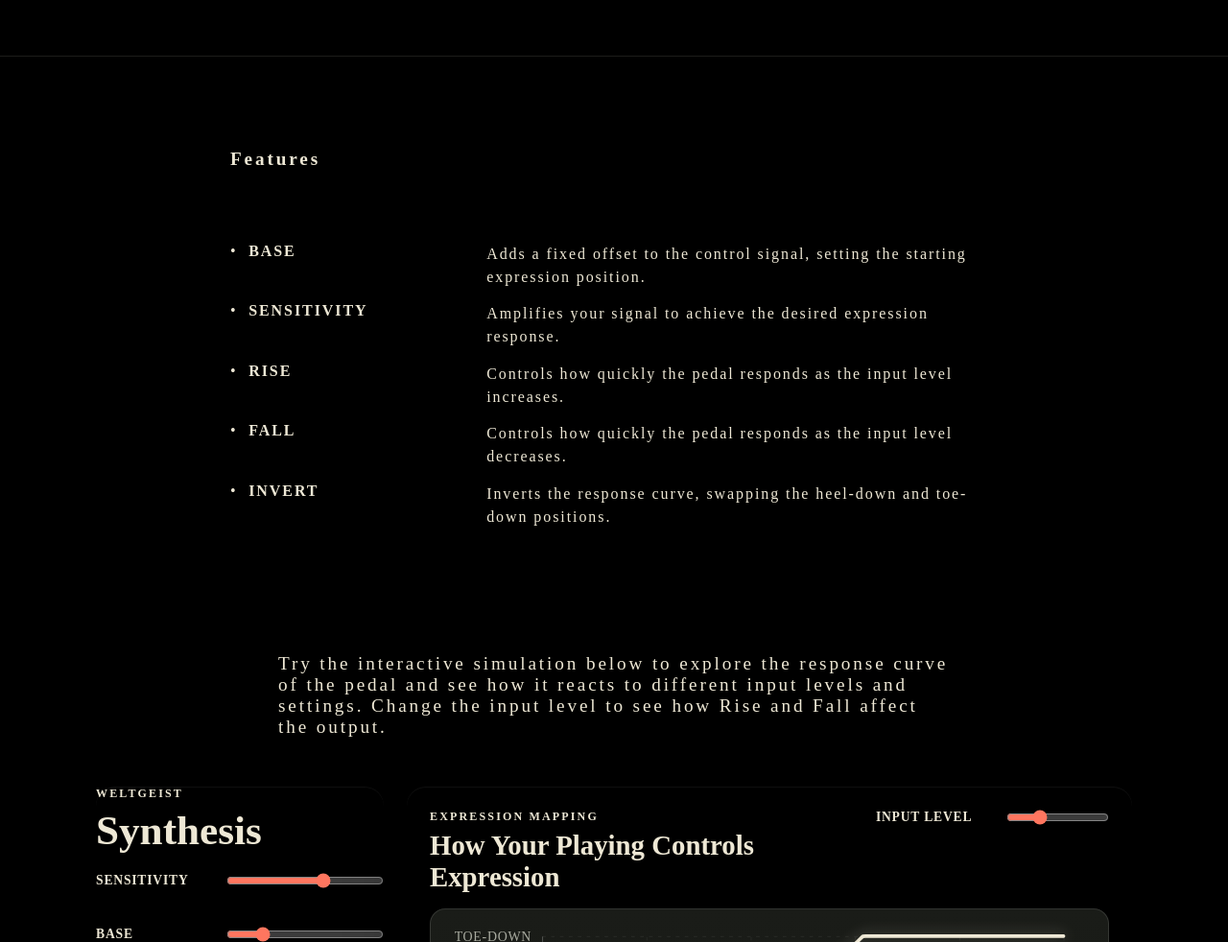
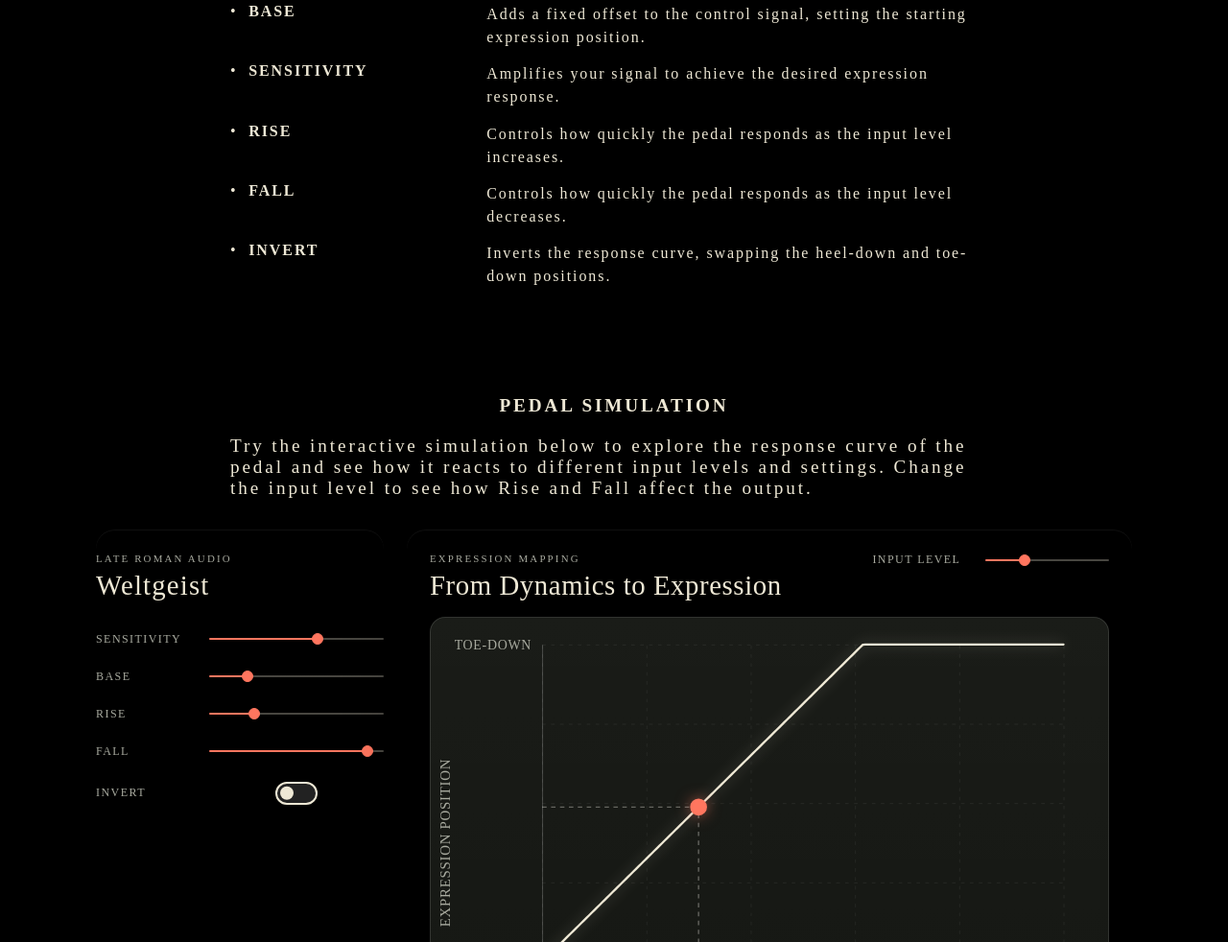
Before and after one commit to Roemeo96/lateromanaudio, a website built with Vite: page index.html in a window 1280 px wide. Shown: the part 1818-2800 px from the top of the page at 96% size. Built offline with nearby package versions, Linux system fonts and the light colour scheme.

Commit message:
styling cleanup

```diff
--- a/index.html
+++ b/index.html
@@ -24,7 +24,7 @@
 
     <meta
       name="description"
-      content="Late Roman Audio develops the Weltgeist Synthesis pedal, transforming the dynamics of your instrument signal into expression-pedal control."
+      content="Late Roman Audio develops the Weltgeist pedal, transforming the dynamics of your instrument signal into expression-pedal control."
     >
 
     <title>
@@ -77,7 +77,7 @@
           Features
         </a>
 
-        <a href="#pedal-simulation">
+        <a href="#simulation">
           Simulation
         </a>
 
@@ -95,7 +95,7 @@
 
     <section class="landing-hero">
       <h1 class="visually-hidden">
-        Late Roman Audio – Weltgeist Synthesis
+        Late Roman Audio – Weltgeist
       </h1>
 
       <div
@@ -147,7 +147,7 @@
         </p>
 
         <p class="landing-description">
-          The Weltgeist Synthesis is a first-of-its-kind pedal that converts
+          The Weltgeist is a first-of-its-kind pedal that converts
           the dynamics of your guitar signal into a control signal emulating
           an expression pedal. This allows you to use your playing dynamics
           to control other effects with an expression input, creating a more
@@ -163,8 +163,6 @@
         </p>
       </div>
     </section>
-
-    <!-- Product image and purchase controls -->
 
     <section
       id="pedal"
@@ -247,12 +245,12 @@
 
     <section
       id="features"
-      class="landing-bullets reveal-section"
+      class="content-section reveal-section"
       aria-labelledby="features-heading"
     >
       <h2
         id="features-heading"
-        class="landing-description"
+        class="section-heading"
       >
         Features
       </h2>
@@ -302,23 +300,34 @@
           </dd>
         </div>
       </dl>
+    </section>
 
-      <div class="landing-copy">
+    <section
+      id="simulation"
+      class="content-section reveal-section"
+      aria-labelledby="simulation-heading"
+    >
+      <h2
+        id="simulation-heading"
+        class="section-heading"
+      >
+        Pedal Simulation
+      </h2>
+
       <p class="landing-description">
         Try the interactive simulation below to explore the response curve of
         the pedal and see how it reacts to different input levels and settings.
         Change the input level to see how Rise and Fall affect the output.
       </p>
-      </div>
     </section>
 
     <main
       id="pedal-simulation"
       class="app reveal-section"
-      aria-labelledby="simulation-heading"
+      aria-labelledby="simulation-panel-heading"
     >
       <h2
-        id="simulation-heading"
+        id="simulation-panel-heading"
         class="visually-hidden"
       >
         Interactive response curve
@@ -327,11 +336,11 @@
       <section class="pedal-panel">
         <header class="pedal-header">
           <p class="brand">
-            Weltgeist
+            Late Roman Audio
           </p>
 
           <p class="pedal-product-name">
-            Synthesis
+            Weltgeist
           </p>
         </header>
 
@@ -454,7 +463,7 @@
             </p>
 
             <h3>
-              How Your Playing Controls Expression
+              From Dynamics to Expression
             </h3>
           </div>
 
@@ -505,17 +514,14 @@
       </section>
     </main>
 
-    <!-- Specifications and compatibility -->
-
     <section
       id="specifications"
-      class="landing-specifications reveal-section"
+      class="content-section reveal-section"
       aria-labelledby="specifications-heading"
     >
-      <div class="landing-copy">
       <h2
         id="specifications-heading"
-          class="landing-description"
+        class="section-heading"
       >
         Specifications
       </h2>
@@ -567,7 +573,7 @@
         </div>
       </dl>
 
-        <h2 class="landing-description">
+      <h2 class="section-heading section-heading--subsequent">
         Compatibility Notice
       </h2>
 
@@ -579,7 +585,6 @@
         may not be compatible with all devices. Please check your device's
         specifications before using the pedal.
       </p>
-      </div>
     </section>
 
     <!-- Footer -->
--- a/src/main.js
+++ b/src/main.js
@@ -317,3 +317,30 @@ sections.forEach(section => {
 });
 
 render();
+
+
+const rangeInputs = document.querySelectorAll(
+  'input[type="range"]',
+);
+
+const updateRangeFill = (input) => {
+  const min = Number(input.min) || 0;
+  const max = Number(input.max) || 100;
+  const value = Number(input.value) || 0;
+
+  const percentage =
+    ((value - min) / (max - min)) * 100;
+
+  input.style.setProperty(
+    "--range-percentage",
+    `${percentage}%`,
+  );
+};
+
+rangeInputs.forEach((input) => {
+  updateRangeFill(input);
+
+  input.addEventListener("input", () => {
+    updateRangeFill(input);
+  });
+});
--- a/src/style.css
+++ b/src/style.css
@@ -35,6 +35,18 @@ body {
       transparent 35rem
     ),
     var(--background);
+}
+
+
+html {
+  scroll-behavior: smooth;
+  scroll-padding-top: 7rem;
+}
+
+@media (max-width: 760px) {
+  html {
+    scroll-padding-top: 9rem;
+  }
 }
 
 button,
@@ -79,43 +91,58 @@ input {
 .pedal-panel {
   display: flex;
   flex-direction: column;
-  gap: 1rem;
+  gap: 0.5rem;
 
-  min-height: 650px;
+  min-height: auto;
 }
 
 .pedal-product-name {
-  font-size: clamp(1.6rem, 4vw, 2.7rem);
-  font-weight: 700;
-  margin-bottom: 0.25rem;
   margin-top: 0.25rem;
+  margin-bottom: 1.5rem;
+
+  font-size: clamp(1.25rem, 3vw, 1.8rem);
+  font-weight: 400;
+  letter-spacing: 0.04em;
 }
 
 .brand,
 .eyebrow {
   margin: 0 0 0.35rem;
 
-  color: var(--accent);
+  color: var(--muted);
 
-  font-size: 0.75rem;
-  font-weight: 700;
-  letter-spacing: 0.18em;
+  font-size: 0.68rem;
+  font-weight: 400;
+  letter-spacing: 0.2em;
   text-transform: uppercase;
 }
 
 .visualization-header h3 {
   margin: 0;
+  font-weight: 400;
+  letter-spacing: 0.02em;
 }
 
 
 .control {
   display: grid;
-  gap: 1rem;
-  font-size: 0.85rem;
-  margin-bottom: 1.5rem;
+  gap: 0.75rem;
+
+  margin-bottom: 1rem;
+
+  font-size: 0.75rem;
 }
 
+.section-heading {
+  width: 100%;
+  margin: 3.5rem 0 0;
 
+  font-size: clamp(0.8rem, 2.5vw, 1.2rem);
+  font-weight: 700;
+  letter-spacing: 0.15em;
+  text-align: center;
+  text-transform: uppercase;
+}
 
 .control-heading {
   display: flex;
@@ -124,8 +151,10 @@ input {
 }
 
 .control-heading label {
-  font-weight: 700;
-  letter-spacing: 0.06em;
+  color: var(--muted);
+
+  font-weight: 400;
+  letter-spacing: 0.12em;
   text-transform: uppercase;
 }
 
@@ -148,9 +177,9 @@ display: none;
 
 .control--horizontal {
   display: grid;
-  grid-template-columns: 7.5rem minmax(0, 1fr);
+  grid-template-columns: 6.5rem minmax(0, 1fr);
   align-items: center;
-  column-gap: 1rem;
+  column-gap: 0.85rem;
 }
 
 .control--horizontal .control-heading {
@@ -228,12 +257,79 @@ display: none;
 }
 
 input[type="range"] {
+  --range-percentage: 0%;
+
+  appearance: none;
+  -webkit-appearance: none;
+
   width: 100%;
+  height: 2px;
   margin: 0;
+  border-radius: 999px;
 
-  accent-color: var(--tertiary);
+  background:
+    linear-gradient(
+      to right,
+      var(--tertiary) 0%,
+      var(--tertiary) var(--range-percentage),
+      rgb(238 232 213 / 30%) var(--range-percentage),
+      rgb(238 232 213 / 30%) 100%
+    );
+
   cursor: pointer;
 }
+
+input[type="range"]::-webkit-slider-runnable-track {
+  height: 2px;
+  background: transparent;
+  border-radius: 999px;
+}
+
+input[type="range"]::-webkit-slider-thumb {
+  appearance: none;
+  -webkit-appearance: none;
+
+  width: 12px;
+  height: 12px;
+  margin-top: -5px;
+
+  border: 1px solid var(--tertiary);
+  border-radius: 50%;
+  background: var(--tertiary);
+}
+
+input[type="range"]::-moz-range-track {
+  height: 2px;
+  background: rgb(238 232 213 / 30%);
+  border-radius: 999px;
+}
+
+input[type="range"]::-moz-range-progress {
+  height: 2px;
+  background: var(--tertiary);
+  border-radius: 999px;
+}
+
+input[type="range"]::-moz-range-thumb {
+  width: 12px;
+  height: 12px;
+
+  border: 1px solid var(--tertiary);
+  border-radius: 50%;
+  background: var(--tertiary);
+}
+
+input[type="range"]:focus-visible {
+  outline: none;
+}
+
+input[type="range"]:focus-visible::-webkit-slider-thumb,
+input[type="range"]:focus-visible::-moz-range-thumb {
+  outline: 1px solid var(--accent);
+  outline-offset: 3px;
+}
+
+
 
 
 .visualization-panel {
@@ -345,7 +441,7 @@ input[type="range"] {
   stroke: var(--accent);
   stroke-linecap: round;
   stroke-linejoin: round;
-  stroke-width: 4;
+  stroke-width: 2.5;
 
   filter: drop-shadow(0 0 8px rgb(238 232 213 / 35%));
 
@@ -408,6 +504,9 @@ input[type="range"] {
   }
 }
 
+.pedal-header {
+  padding-top: 1.5rem;
+}
 
 
 .landing-hero {
@@ -431,18 +530,19 @@ input[type="range"] {
   display: flex;
   flex-direction: column;
   align-items: center;
-  justify-content: center;
+  justify-content: flex-start;
 
   min-height: 100vh;
   min-height: 100svh;
 
-  padding: 1rem 1rem;
+  padding: 5rem 1rem;
 
   color: #eee8d5;
   background: #000;
 
   text-align: left;
 }
+
 
 .landing-logo {
   display: flex;
@@ -578,9 +678,6 @@ input[type="range"] {
   letter-spacing: 0.15em;
 }
 
-#pedal-simulation {
-  scroll-margin-top: 2rem;
-}
 
 
 .feature-list {
@@ -926,8 +1023,8 @@ input[type="range"] {
   display: grid;
   place-items: center;
 
-  min-height: clamp(24rem, 55vw, 46rem);
-  padding: clamp(2rem, 5vw, 5rem);
+  min-height: clamp(18rem, 37vw, 30rem);
+  padding: clamp(1.25rem, 3.5vw, 2.5rem);
 
   overflow: hidden;
 
@@ -977,8 +1074,8 @@ input[type="range"] {
   display: block;
 
   width: 100%;
-  max-width: 38rem;
-  max-height: 40rem;
+  max-width: 28rem;
+  max-height: 26rem;
 
   object-fit: contain;
 
@@ -1003,12 +1100,12 @@ input[type="range"] {
   }
 
   .pedal-showcase-image-frame {
-    min-height: 22rem;
-    padding: 1.5rem;
+    min-height: 16rem;
+    padding: 1.1rem;
   }
 
   .pedal-showcase-image {
-    max-height: 30rem;
+    max-height: 20rem;
   }
 
   .pedal-showcase-figure figcaption {
@@ -1173,3 +1270,36 @@ input[type="range"] {
     width: 100%;
   }
 }
+
+
+
+.content-section {
+  width: min(100%, 1250px);
+  margin: 7rem auto 0;
+  padding-inline: 1rem;
+}
+
+.section-heading {
+  width: 100%;
+  margin: 0;
+
+  font-size: clamp(0.8rem, 2.5vw, 1.2rem);
+  font-weight: 700;
+  letter-spacing: 0.15em;
+  text-align: center;
+  text-transform: uppercase;
+}
+
+.section-heading--subsequent {
+  margin-top: 3.5rem;
+}
+
+.content-section > .feature-list {
+  width: min(100%, 800px);
+  margin: 2.5rem auto 0;
+}
+
+.content-section > .landing-description {
+  width: min(100%, 800px);
+  margin: 1.25rem auto 0;
+}
```
Lines whose indentation alone changed are shown as unchanged.
